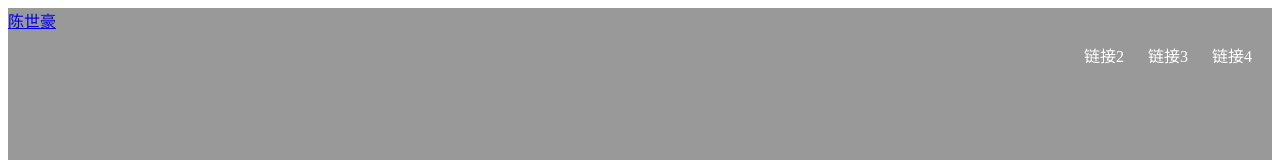
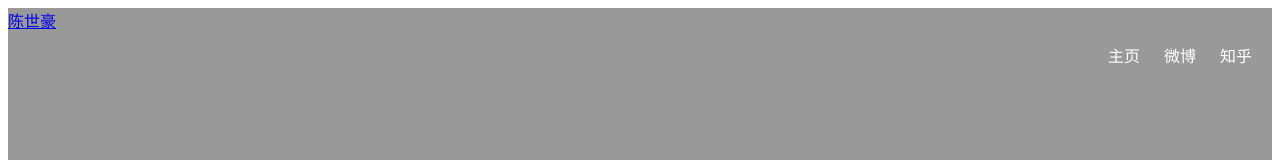
Before and after one commit to Dongson20/chenshihao, a plain HTML site: page index.html in a window 1280 px wide. Shown: the top 160 px of the page. Drawn offline with Linux system fonts and the light colour scheme; files that its build step writes are made by us from their sources.

Commit message:
Update index.html

```diff
--- a/index.html
+++ b/index.html
@@ -15,9 +15,9 @@
 			</a>
 			</div>
 			<ul>
-				<li><a href="#">链接2</a></li>
-				<li><a href="#">链接3</a></li>
-				<li><a href="#">链接4</a></li>
+				<li><a href="#">主页</a></li>
+				<li><a href="#">微博</a></li>
+				<li><a href="#">知乎</a></li>
 			</ul>
 		</nav>
 		<div id="banner">
```
